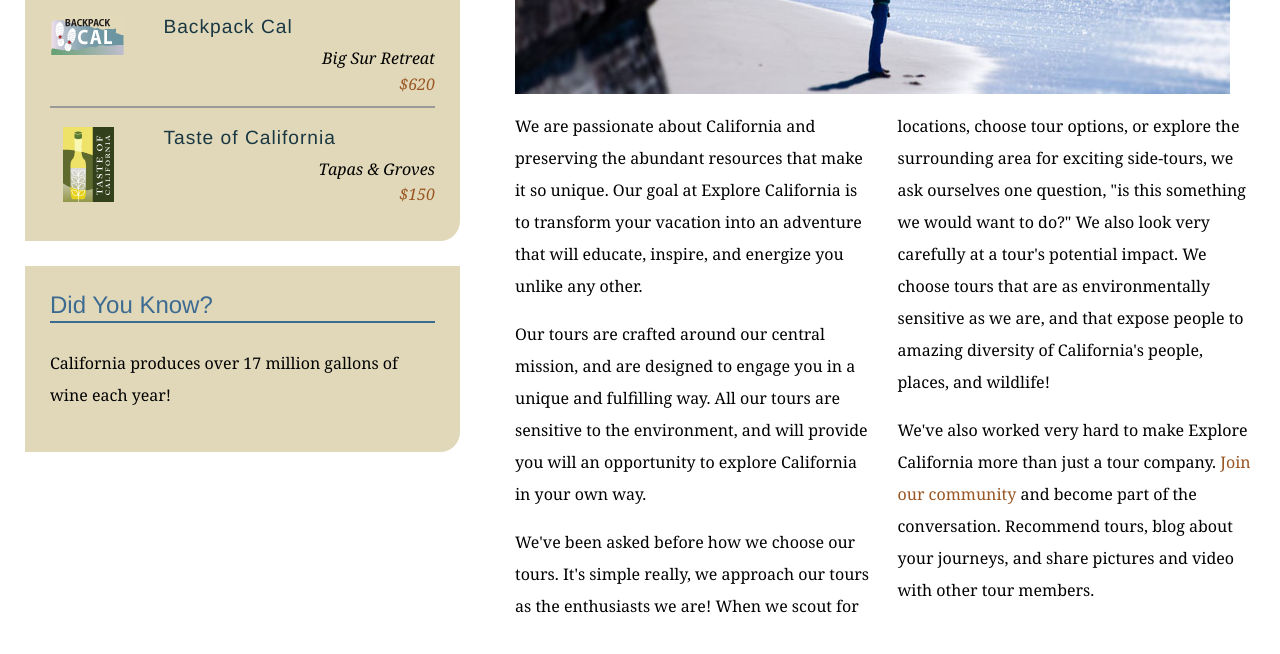
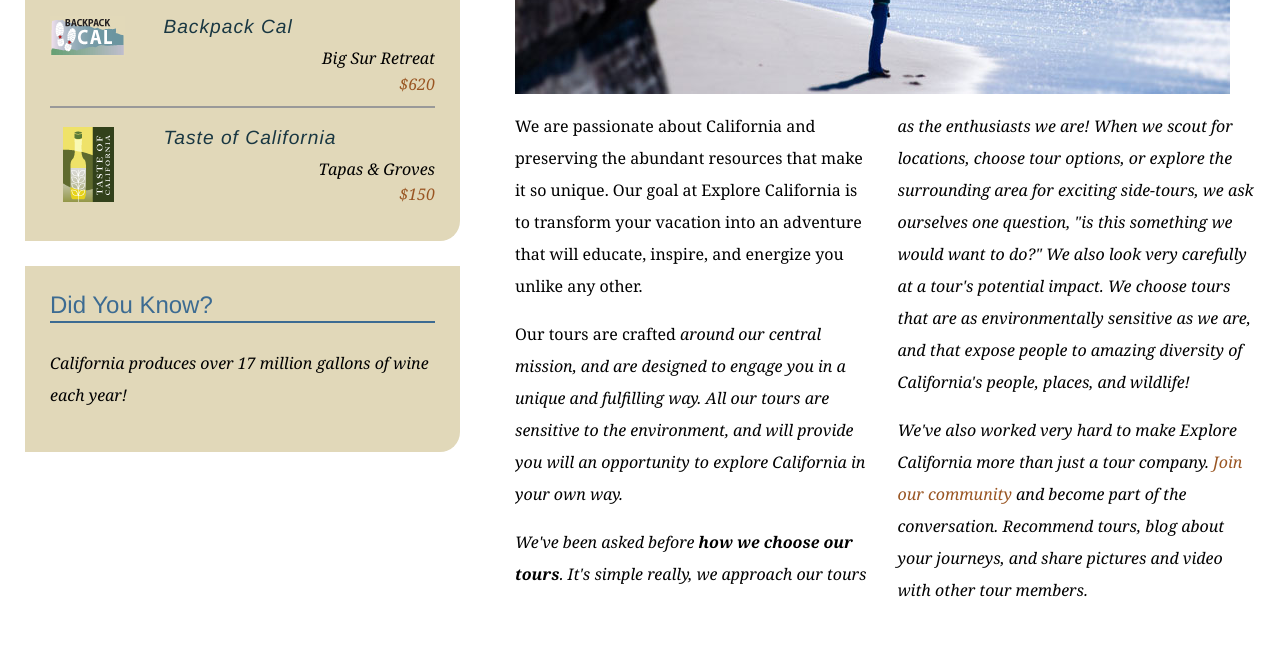
Before and after one commit to soru21/explore_california, a plain HTML site: page mission.html in a window 1280 px wide. Shown: the part 590-1244 px from the top of the page. Drawn offline with Linux system fonts and the light colour scheme.

Commit message:
change mission

```diff
--- a/mission.html
+++ b/mission.html
@@ -63,8 +63,8 @@
           <img src="assets/images/mission_look.jpg" alt="Looking out at the Pacific" class="articleImage" />
           <div class="multiCol">
             <p>We are passionate about California and preserving the abundant resources that make it so unique. Our goal at Explore California is to transform your vacation into an adventure that will educate, inspire, and energize you unlike any other.</p>
-            <p>Our tours are crafted around our central mission, and are designed to engage you in a unique and fulfilling way. All our tours are sensitive to the environment, and will provide you will an opportunity to explore California in your own way.</p>
-            <p>We've been asked before how we choose our tours. It's simple really, we approach our tours as the enthusiasts we are! When we scout for locations, choose tour options, or explore the surrounding area for exciting side-tours, we ask ourselves one question, &quot;is this something we would want to do?&quot; We also look very carefully at a tour's potential impact. We choose tours that are as environmentally sensitive as we are, and that expose people to amazing diversity of California's people, places, and wildlife!</p>
+            <p>Our tours are crafted <em>around<em> our central mission, and are designed to engage you in a unique and fulfilling way. All our tours are sensitive to the environment, and will provide you will an opportunity to explore California in your own way.</p>
+            <p>We've been asked before <b>how we choose our tours</b>. It's simple really, we approach our tours as the enthusiasts we are! When we scout for locations, choose tour options, or explore the surrounding area for exciting side-tours, we ask ourselves one question, &quot;is this something we would want to do?&quot; We also look very carefully at a tour's potential impact. We choose tours that are as environmentally sensitive as we are, and that expose people to amazing diversity of California's people, places, and wildlife!</p>
             <p>We've also worked very hard to make Explore California more than just a tour company. <a href="explorers/join.html">Join our community</a> and become part of the conversation. Recommend tours, blog about your journeys, and share pictures and video with other tour members.</p>
           </div>
         </div>
```
